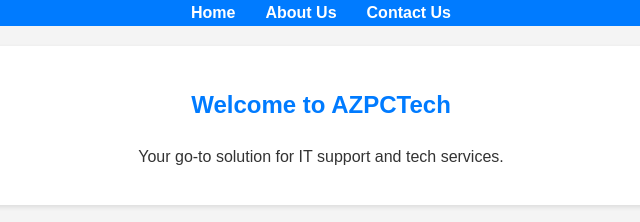
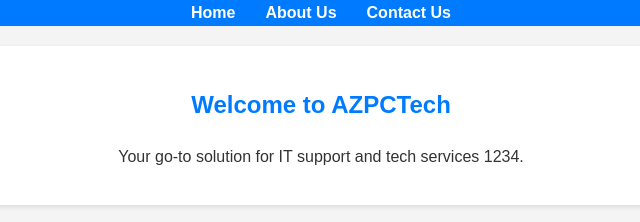
Before and after one commit to Tameem5522/AZPCTech, a plain HTML site: page index.html in a window 1280 px wide. Shown: the top 222 px of the page, 319-959 px from the left. Drawn offline with Linux system fonts and the light colour scheme.

Commit message:
Update index.html

```diff
--- a/index.html
+++ b/index.html
@@ -17,7 +17,7 @@
 <!-- Home Section -->
 <section id="home">
 <h1>Welcome to AZPCTech</h1>
-<p>Your go-to solution for IT support and tech services.</p>
+<p>Your go-to solution for IT support and tech services 1234.</p>
 </section>
 <!-- About Us Section -->
 <section id="about">
```
